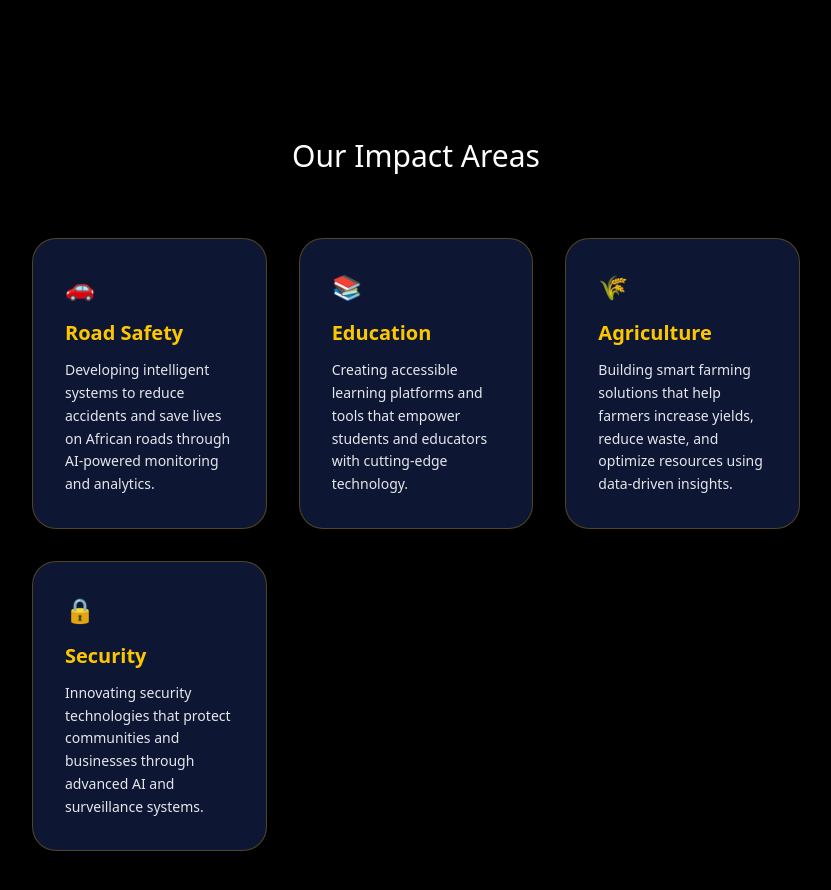
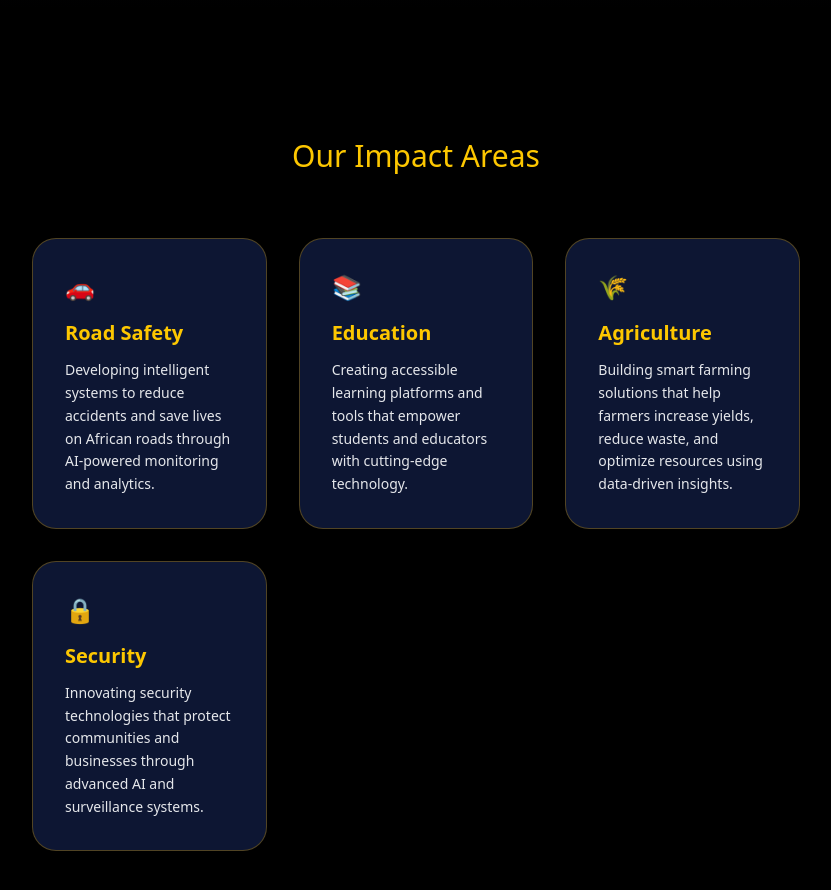
Before and after one commit to Opesco12/Tech_Nova, a React (Vite) app: page / in a window 1280 px wide. Shown: the part 1300-2190 px from the top of the page, without its empty margins (224-1055 px from the left). Built offline with nearby package versions, Linux system fonts and the light colour scheme.

Commit message:
Feat: make Impact heading visible with contrasting style

```diff
--- a/src/components/impact.tsx
+++ b/src/components/impact.tsx
@@ -28,9 +28,9 @@ const impactCards = [
 export default function Impact() {
   return (
     <section id="impact" className="py-32 px-12">
-     <h2 className="text-5xl text-center mb-16 text-white md:text-3xl">
-  Our Impact Areas
-</h2>
+      <h2 className="fade-in-up visible text-5xl md:text-3xl text-center mb-16 text-yellow-400">
+        Our Impact Areas
+      </h2>
 
       <div className="grid grid-cols-1 md:grid-cols-2 lg:grid-cols-3 gap-8 max-w-3xl mx-auto">
         {impactCards.map((card, index) => (
```
